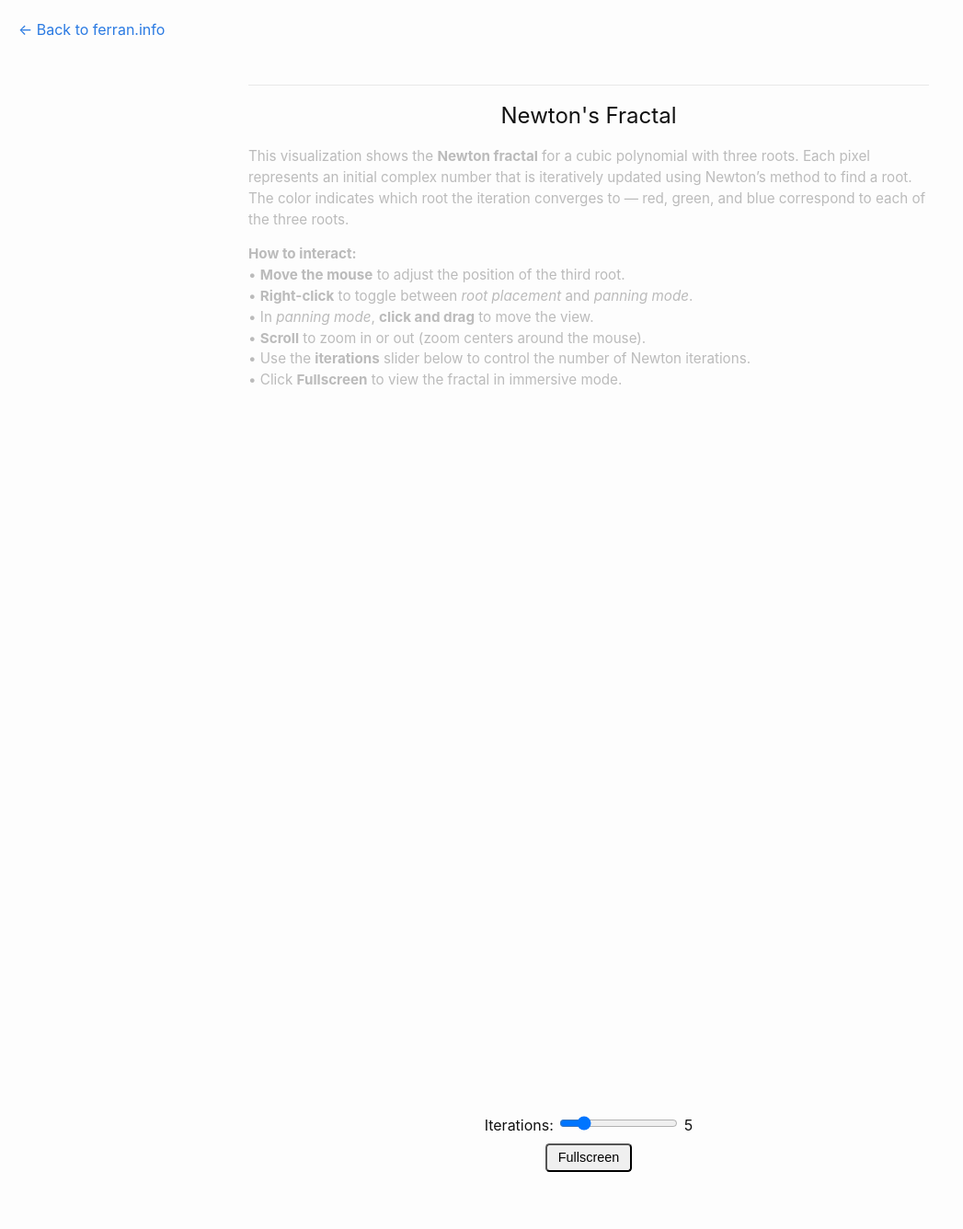
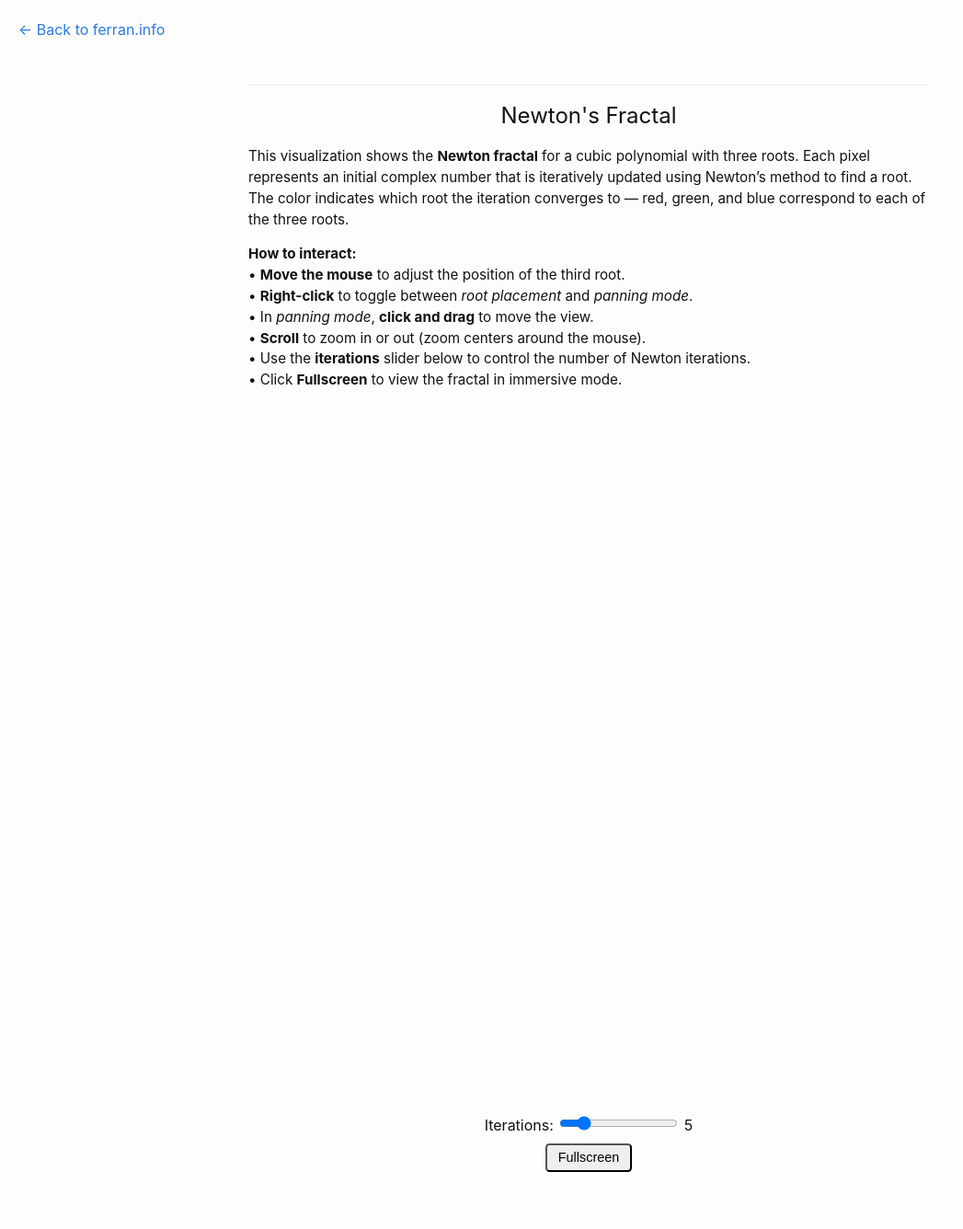
Before and after one commit to ferranEspuna/ferranEspuna, a Jekyll site: the page built from newton_fractal/index.html, in a window 1280 px wide. Shown: the whole page at 92% size, without its empty margins (0-1047 px from the left). Built offline with Jekyll 4.4.1, drawn with Linux system fonts in a browser that asks for light colours.

Commit message:
Remove color property from main style
Removed color property from the main style.

```diff
--- a/newton_fractal/index.html
+++ b/newton_fractal/index.html
@@ -49,7 +49,6 @@ title: My New Subsection
       margin: 1em auto 2em auto;
       font-size: 0.95em;
       line-height: 1.5em;
-      color: #bbb;
       text-align: left;
     }
 
```
